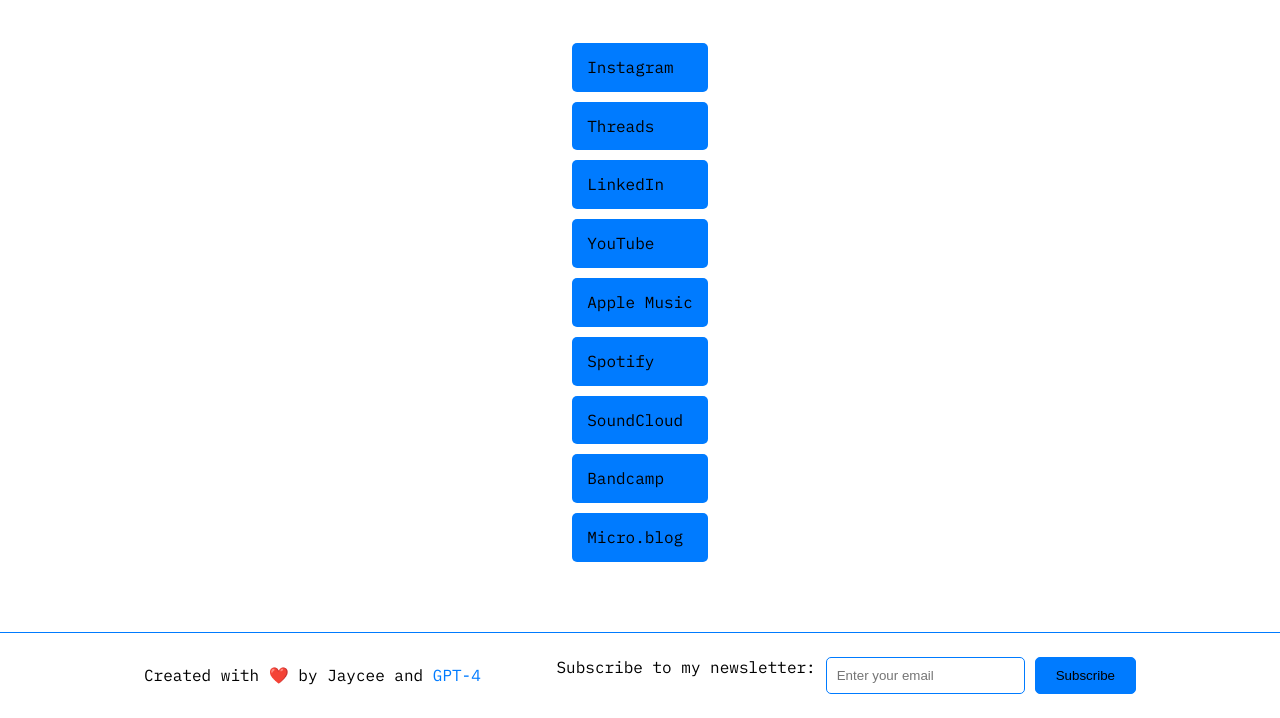
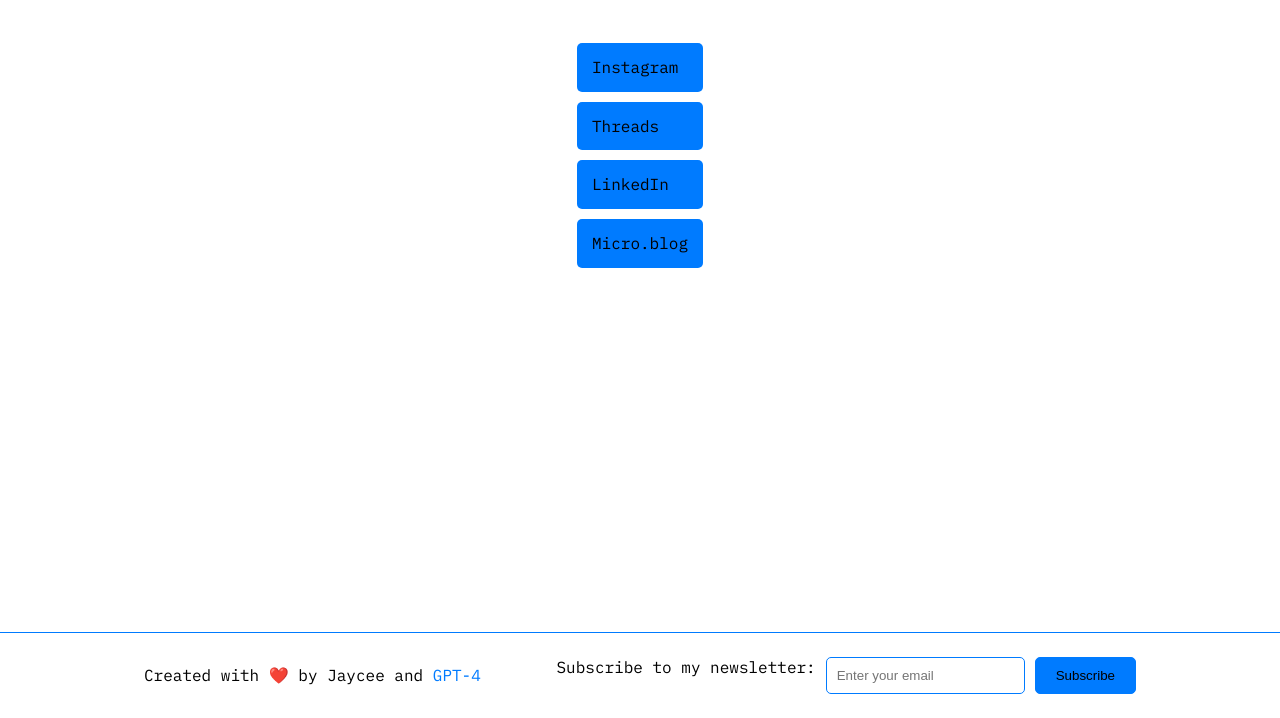
Before and after one commit to jvycee/bug-free-octo-bassoon, a website: page public/links.html in a window 1280 px wide. Shown: the part 82-800 px from the top of the page. Drawn offline with Linux system fonts and the light colour scheme; a script that the page names is missing.

Commit message:
links in nav

```diff
--- a/public/links.html
+++ b/public/links.html
@@ -35,47 +35,18 @@
         <div class="container"></div>
         <ul id="social-links">
           <li>
-            <a href="https://www.instagram.com/yourusername" target="_blank"
+            <a href="https://www.instagram.com/jayceelewis_" target="_blank"
               >Instagram</a
             >
           </li>
           <li>
-            <a href="https://www.facebook.com/yourusername" target="_blank"
+            <a href="https://www.threads.net/@jayceelewis_" target="_blank"
               >Threads</a
             >
           </li>
           <li>
-            <a href="https://www.facebook.com/yourusername" target="_blank"
+            <a href="https://www.linkedin.com/in/jayceelewis/" target="_blank"
               >LinkedIn</a
-            >
-          </li>
-          <li>
-            <a href="https://www.youtube.com/yourusername" target="_blank"
-              >YouTube</a
-            >
-          </li>
-          <li>
-            <a
-              href="https://music.apple.com/profile/yourusername"
-              target="_blank"
-              >Apple Music</a
-            >
-          </li>
-          <li>
-            <a
-              href="https://open.spotify.com/artist/yourartistid"
-              target="_blank"
-              >Spotify</a
-            >
-          </li>
-          <li>
-            <a href="https://soundcloud.com/yourusername" target="_blank"
-              >SoundCloud</a
-            >
-          </li>
-          <li>
-            <a href="https://yourusername.bandcamp.com/" target="_blank"
-              >Bandcamp</a
             >
           </li>
           <li>
```
Also changed, not shown: public/index.html (+8 -6 lines), 1 other file.
